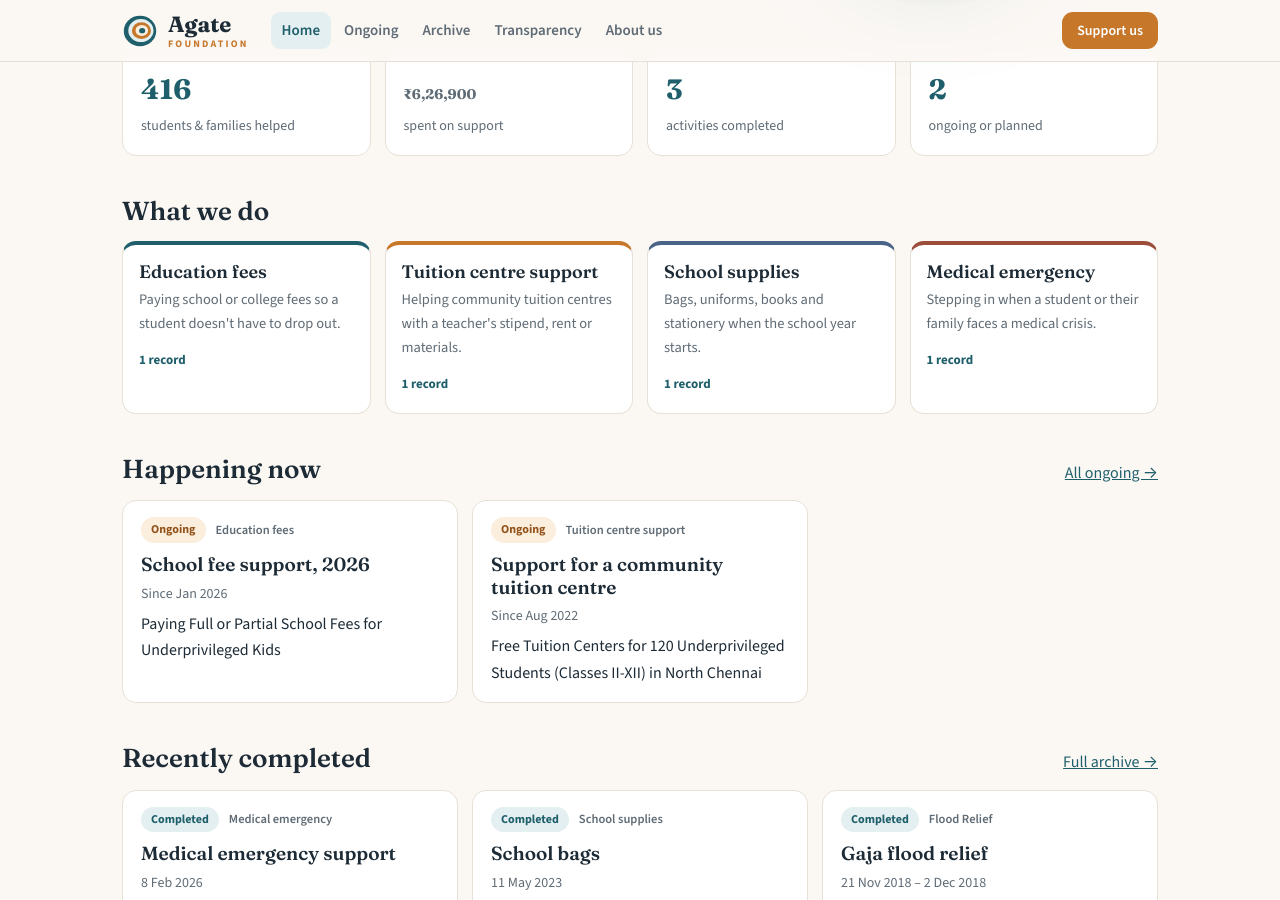
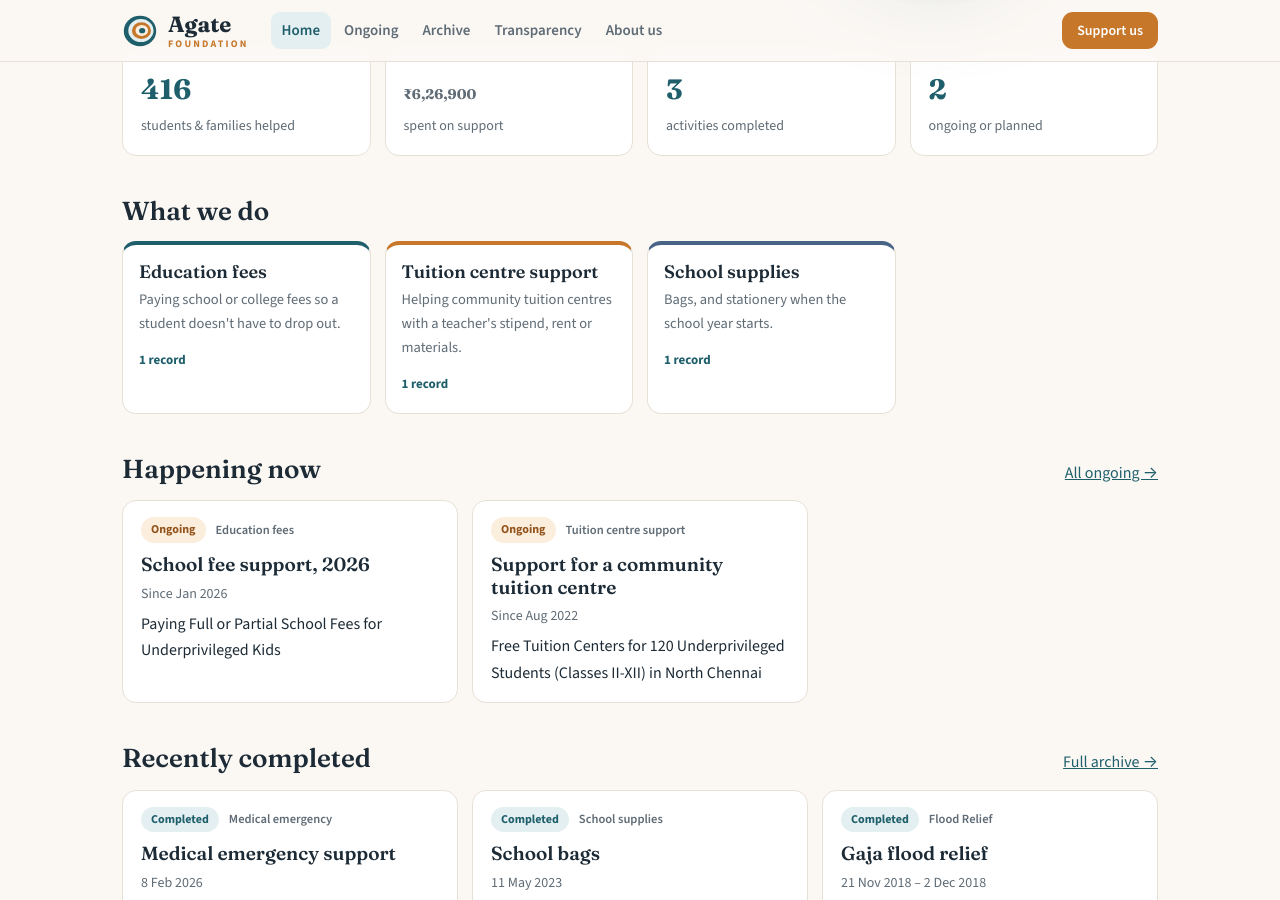
Before and after one commit to agate61/foundation, a Jekyll site: the page built from index.html, in a window 1280 px wide and 900 px high, scrolled down 465 px. Built offline with Jekyll 4.4.1, drawn with Linux system fonts in a browser that asks for light colours.

Commit message:
Update categories.yml

```diff
--- a/_data/categories.yml
+++ b/_data/categories.yml
@@ -5,6 +5,4 @@
 - name: "Tuition centre support"
   blurb: "Helping community tuition centres with a teacher's stipend, rent or materials."
 - name: "School supplies"
-  blurb: "Bags, uniforms, books and stationery when the school year starts."
-- name: "Medical emergency"
-  blurb: "Stepping in when a student or their family faces a medical crisis."
+  blurb: "Bags, and stationery when the school year starts."
```
